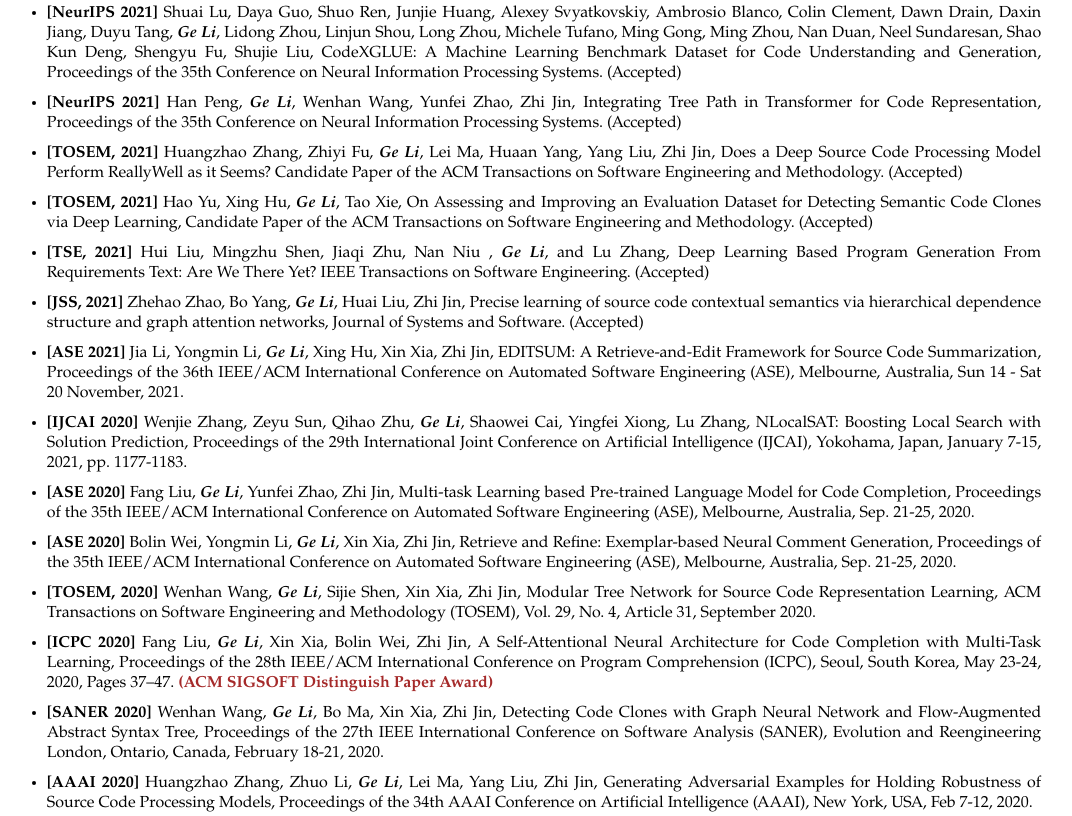
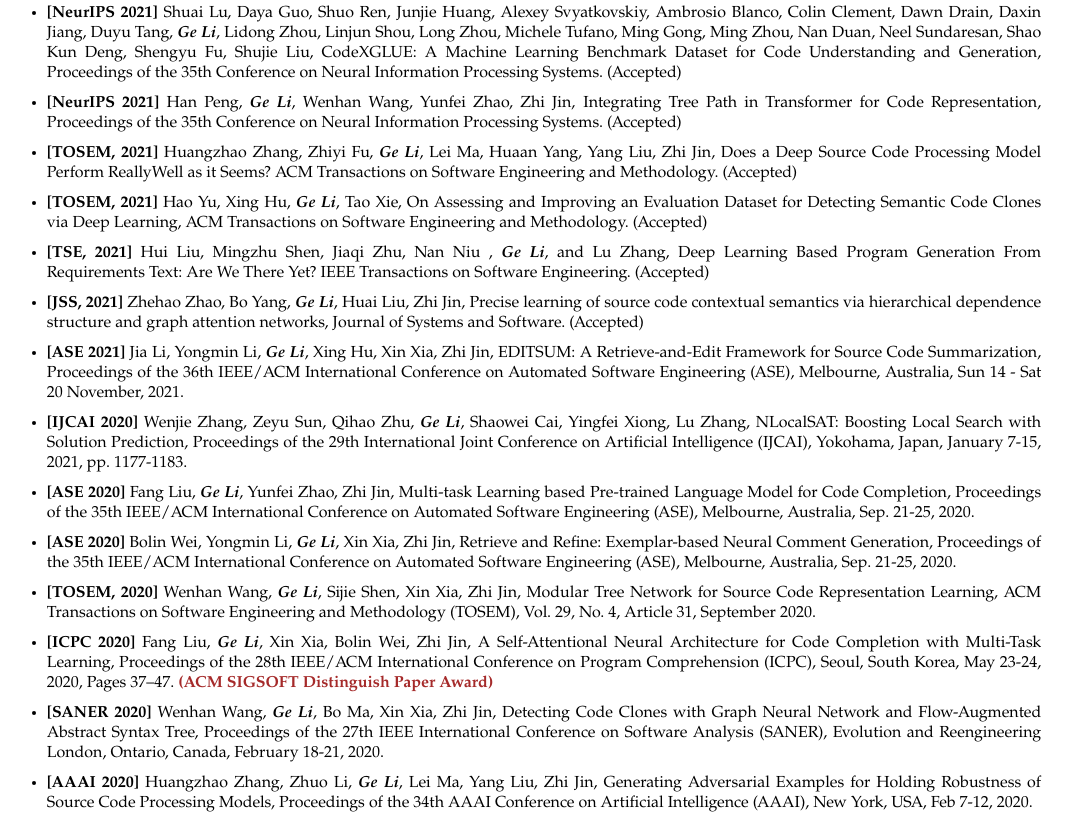
Before and after one commit to ligechina/ligechina.github.io, a plain HTML site: page index.html in a window 1280 px wide. Shown: the part 787-1603 px from the top of the page, without its empty margins (96-1168 px from the left). Drawn offline with Linux system fonts and the light colour scheme.

Commit message:
Update index.html

```diff
--- a/index.html
+++ b/index.html
@@ -42,8 +42,8 @@
       <li class="paper"><b class="paperinf">[ICSE 2022]</b> Hao Yu, Yiling Lou, Ke Sun, Dezhi Ran, Tao Xie, Dan Hao, Ying Li, <b class="myname">Ge Li</b>, Qianxiang Wang, Automated Assertion Generation via Information Retrieval and Its Integration with Deep Learning, Proceedings of the 44th International Conference on Software Engineering (ICSE 2022), Pittsburgh, PA, USA, May 21-29, 2022. (Accepted)</li>
       <li class="paper"> <b class="paperinf">[NeurIPS 2021]</b> Shuai Lu, Daya Guo, Shuo Ren, Junjie Huang, Alexey Svyatkovskiy, Ambrosio Blanco, Colin Clement, Dawn Drain, Daxin Jiang, Duyu Tang, <b class="myname">Ge Li</b>, Lidong Zhou, Linjun Shou, Long Zhou, Michele Tufano, Ming Gong, Ming Zhou, Nan Duan, Neel Sundaresan, Shao Kun Deng, Shengyu Fu, Shujie Liu, CodeXGLUE: A Machine Learning Benchmark Dataset for Code Understanding and Generation, Proceedings of the 35th Conference on Neural Information Processing Systems. (Accepted)</li>
       <li class="paper"><b class="paperinf">[NeurIPS 2021]</b> Han Peng, <b class="myname">Ge Li</b>, Wenhan Wang, Yunfei Zhao, Zhi Jin, Integrating Tree Path in Transformer for Code Representation, Proceedings of the 35th Conference on Neural Information Processing Systems. (Accepted)</li>
-      <li class="paper"><b class="paperinf">[TOSEM, 2021]</b> Huangzhao Zhang, Zhiyi Fu, <b class="myname">Ge Li</b>, Lei Ma, Huaan Yang, Yang Liu, Zhi Jin, Does a Deep Source Code Processing Model Perform ReallyWell as it Seems? Candidate Paper of the ACM Transactions on Software Engineering and Methodology. (Accepted)</li>
-      <li class="paper"><b class="paperinf">[TOSEM, 2021]</b> Hao Yu, Xing Hu, <b class="myname">Ge Li</b>, Tao Xie, On Assessing and Improving an Evaluation Dataset for Detecting Semantic Code Clones via Deep Learning, Candidate Paper of the ACM Transactions on Software Engineering and Methodology. (Accepted)</li>
+      <li class="paper"><b class="paperinf">[TOSEM, 2021]</b> Huangzhao Zhang, Zhiyi Fu, <b class="myname">Ge Li</b>, Lei Ma, Huaan Yang, Yang Liu, Zhi Jin, Does a Deep Source Code Processing Model Perform ReallyWell as it Seems? ACM Transactions on Software Engineering and Methodology. (Accepted)</li>
+      <li class="paper"><b class="paperinf">[TOSEM, 2021]</b> Hao Yu, Xing Hu, <b class="myname">Ge Li</b>, Tao Xie, On Assessing and Improving an Evaluation Dataset for Detecting Semantic Code Clones via Deep Learning, ACM Transactions on Software Engineering and Methodology. (Accepted)</li>
       <li class="paper"><b class="paperinf">[TSE, 2021]</b> Hui Liu, Mingzhu Shen, Jiaqi Zhu, Nan Niu , <b class="myname">Ge Li</b>, and Lu Zhang, Deep Learning Based Program Generation From Requirements Text: Are We There Yet? IEEE Transactions on Software Engineering. (Accepted)</li>
       <li class="paper"><b class="paperinf">[JSS, 2021]</b> Zhehao Zhao, Bo Yang, <b class="myname">Ge Li</b>, Huai Liu, Zhi Jin, Precise learning of source code contextual semantics via hierarchical dependence structure and graph attention networks, Journal of Systems and Software. (Accepted)</li>
       <li class="paper"><b class="paperinf">[ASE 2021]</b> Jia Li, Yongmin Li, <b class="myname">Ge Li</b>, Xing Hu, Xin Xia, Zhi Jin, EDITSUM: A Retrieve-and-Edit Framework for Source Code Summarization, Proceedings of the 36th IEEE/ACM International Conference on Automated Software Engineering (ASE), Melbourne, Australia, Sun 14 - Sat 20 November, 2021.</li>
@@ -84,6 +84,8 @@
       <li class="paper"><b class="paperinf">[IJSEKE, 2014]</b> Yan Xu, <b class="myname">Ge Li</b>, Lili Mou, Yangyang Lu, "Learning Non-taxonomy Relations on Demand for Ontology Extension." International Journal of Software Engineering and Knowledge Engineering, October 2014, Vol.24, No.08, pp.1159-1175.</li>
       <li class="paper"><b class="paperinf">[arXiv 2014]</b> Lili Mou, <b class="myname">Ge Li</b>, Yuxuan Liu, Hao Peng, Zhi Jin, Yan Xu, and Lu Zhang, Building program vector representations for deep learning, arXiv preprint arXiv:1409.3358, 2014.</li>
     </ul>
+    <h3>Researching Awards</h3>
+
     <h2 id="Teaching">Teaching</h2>
     <ul>
       <li>Undergraduate Courses</li>
@@ -95,16 +97,17 @@
         </ul>
         <li class="TeachingNode">MOOC Courses</li>
         <ul>
-          <li class="TeachingNode">ChineseMooc.org</li>
-          <ul>
-            <li>PartA: <a href="http://www.chinesemooc.org/mooc/4399">http://www.chinesemooc.org/mooc/4399</a></li>
-            <li>PartB: <a href="http://www.chinesemooc.org/mooc/4745">http://www.chinesemooc.org/mooc/4745</a></li>
-          </ul>
           <li class="TeachingNode">Coursera.com</li>
           <ul>
             <li>PartA: <a href="https://www.coursera.org/learn/jisuanji-biancheng">https://www.coursera.org/learn/jisuanji-biancheng</a></li>
             <li>PartA: <a href="https://www.coursera.org/learn/c-chengxu-sheji">https://www.coursera.org/learn/c-chengxu-sheji</a></li>
           </ul>
+            <li class="TeachingNode">ChineseMooc.org</li>
+          <ul>
+            <li>PartA: <a href="http://www.chinesemooc.org/mooc/4399">http://www.chinesemooc.org/mooc/4399</a></li>
+            <li>PartB: <a href="http://www.chinesemooc.org/mooc/4745">http://www.chinesemooc.org/mooc/4745</a></li>
+          </ul>
+
           <li class="TeachingNode">ICourse163.org</li>
           <ul>
             <li><a href="https://www.icourse163.org/course/PKU-1002529002">https://www.icourse163.org/course/PKU-1002529002</a></li>
```
